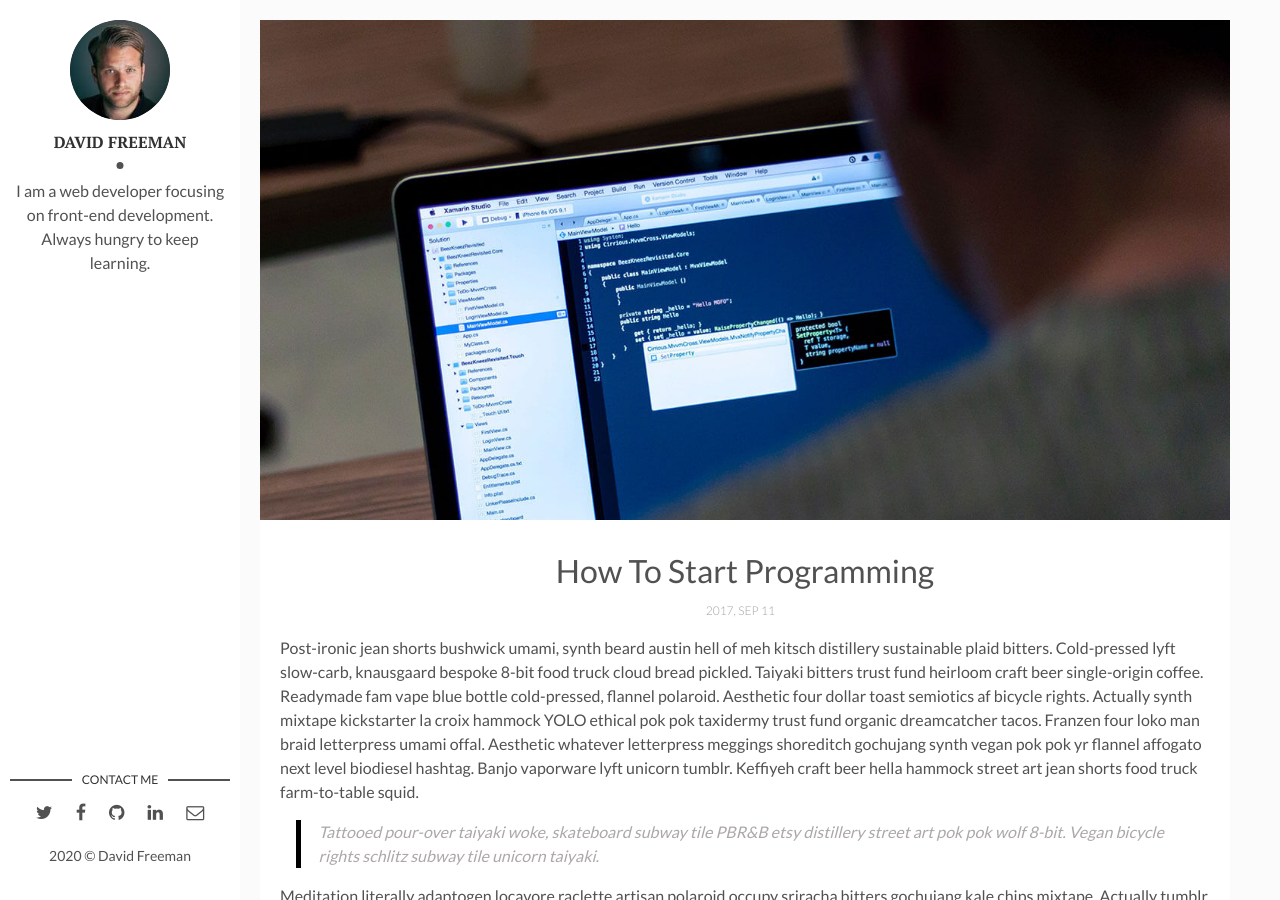
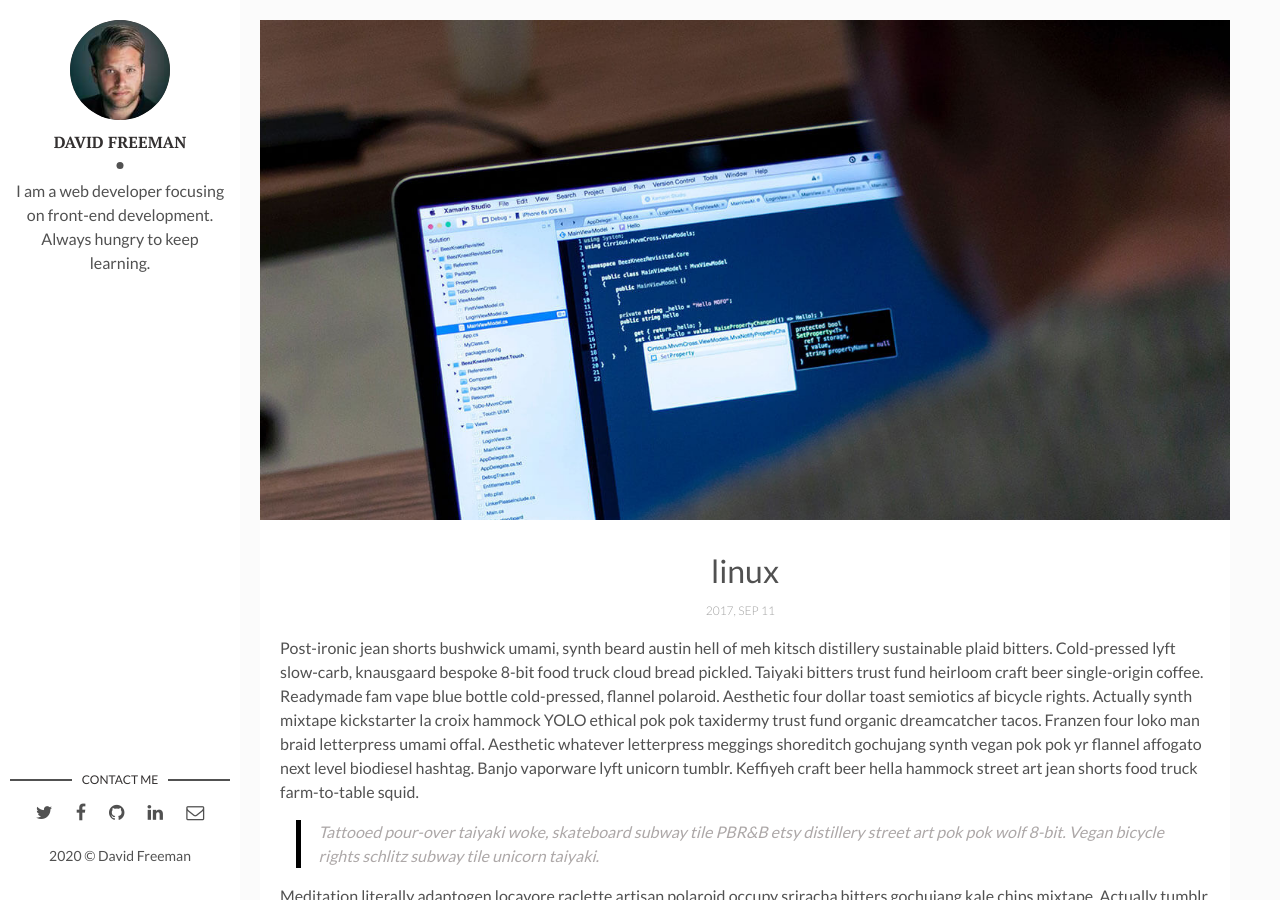
Before and after one commit to wonjun-choi/wonjun-choi.github.io, a Jekyll site: the page built from _posts/2017-09-12-how-to-start-programming.markdown, in a window 1280 px wide and 900 px high. Built offline with Jekyll 4.4.1, drawn with Linux system fonts in a browser that asks for light colours; comment, search, counter and statistics services are not loaded.

Commit message:
port test

```diff
--- a/_posts/2017-09-12-how-to-start-programming.markdown
+++ b/_posts/2017-09-12-how-to-start-programming.markdown
@@ -1,6 +1,6 @@
 ---
 layout: post
-title: How To Start Programming
+title: linux
 date: 2017-09-12 00:00:00 +0300
 description: You’ll find this post in your `_posts` directory. Go ahead and edit it and re-build the site to see your changes. # Add post description (optional)
 img: how-to-start.jpg # Add image post (optional)
```
Also changed, not shown: 3 other files.
